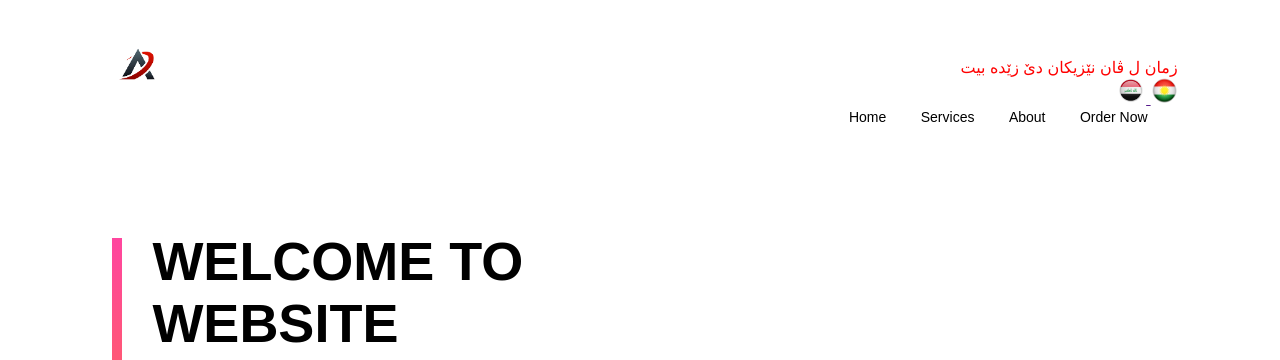
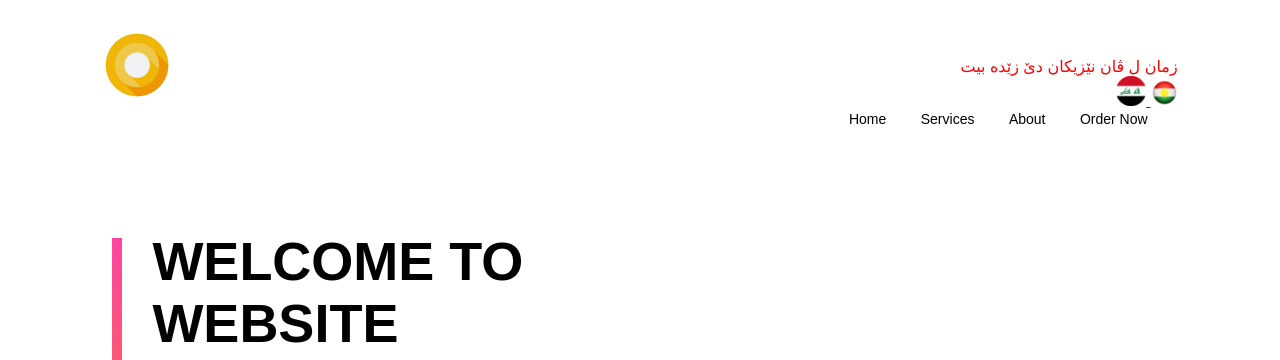
Before and after one commit to anmarali1/ovmedia, a plain HTML site: page index.html in a window 1280 px wide. Shown: the top 360 px of the page. Drawn offline with Linux system fonts and the light colour scheme.

Commit message:
Update index.html

```diff
--- a/index.html
+++ b/index.html
@@ -12,7 +12,7 @@
 <h1 class="home"></h1><a href="/"></a>
 <div class="container">
 	<div class="navbar">
-	<img src="logo.png" class="logo">
+	<img src="ov-logo.png" class="logo">
 <nav>
 	<br>
 	<br>
@@ -20,7 +20,7 @@
 ">زمان ل ڤان نێزیکان دێ زێدە بیت</font>
 	<br>
 	<a href="" target="blank">
-		<img width="30px" src="iraq.jpg">
+		<img width="30px" src="iql.png">
 		</a><a href="kurdish.html" target="blank">
 			<img width="27px" src="kurd.png">
 	<ul id="menuList">
```
